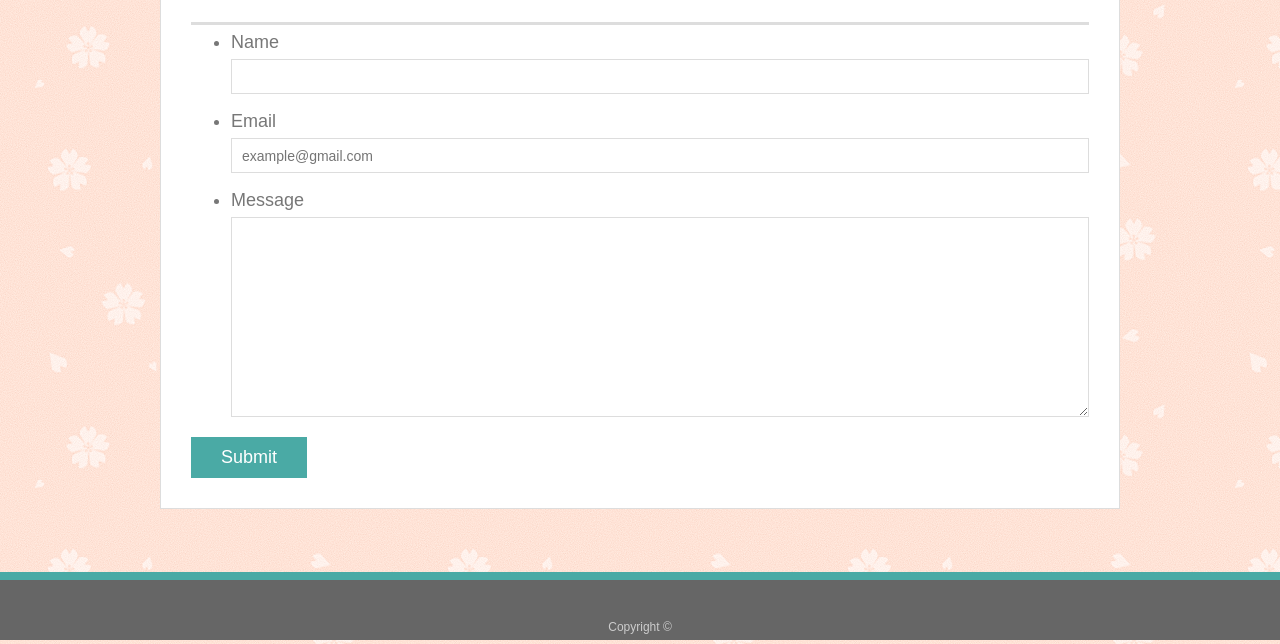
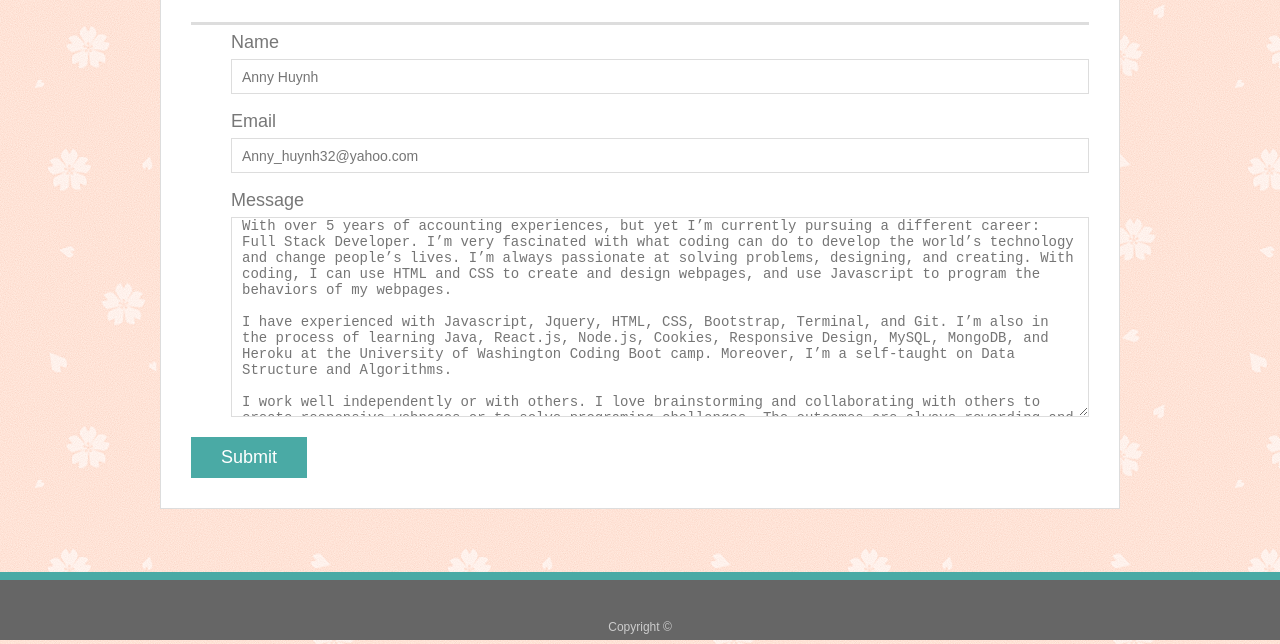
Before and after one commit to AnnyHuynh/Anny-Portfolio, a plain HTML site: page contact.html in a window 1280 px wide. Shown: the part 280-924 px from the top of the page. Drawn offline with Linux system fonts and the light colour scheme.

Commit message:
I added this file

```diff
--- a/assets/css/style.css
+++ b/assets/css/style.css
@@ -182,6 +182,7 @@ h3, h2 {
 
 #contact-form ul {
   margin-bottom: 20px;
+  list-style: none;
 }
 
 #contact-form li {
--- a/contact.html
+++ b/contact.html
@@ -29,15 +29,24 @@
         <ul>
           <li>
             <label for="name">Name</label>
-            <input type="text" id="name" name="name" required="required">
+            <input type="text" id="name" name="name" placeholder="Anny Huynh" required="required">
           </li>
           <li>
             <label for="email">Email</label>
-            <input type="email" id="email" name="email" placeholder="example@gmail.com" required="required">
+            <input type="email" id="email" name="email" placeholder="Anny_huynh32@yahoo.com" required="required">
           </li>
           <li>
             <label for="message">Message</label>
-            <textarea id="message" name="message" required="required"></textarea>
+            <textarea id="message" name="message" placeholder=
+
+"With over 5 years of accounting experiences, but yet I’m currently pursuing a different career: Full Stack Developer. I’m very fascinated with what coding can do to develop the world’s technology and change people’s lives. I’m always passionate at solving problems, designing, and creating. With coding, I can use HTML and CSS to create and design webpages, and use Javascript to program the behaviors of my webpages.
+
+I have experienced with Javascript, Jquery, HTML, CSS, Bootstrap, Terminal, and Git. I’m also in the process of learning Java, React.js, Node.js, Cookies, Responsive Design, MySQL, MongoDB, and Heroku at the University of Washington Coding Boot camp. Moreover, I’m a self-taught on Data Structure and Algorithms.
+
+I work well independently or with others. I love brainstorming and collaborating with others to create responsive webpages or to solve programing challenges. The outcomes are always rewarding and it’s always meaningful to achieve something together with the team."
+
+            required="required"></textarea>
+
           </li>
         </ul>
         <input type="submit">
```
Also changed, not shown: portfolio.html (+2 -2 lines), 1 other file.
